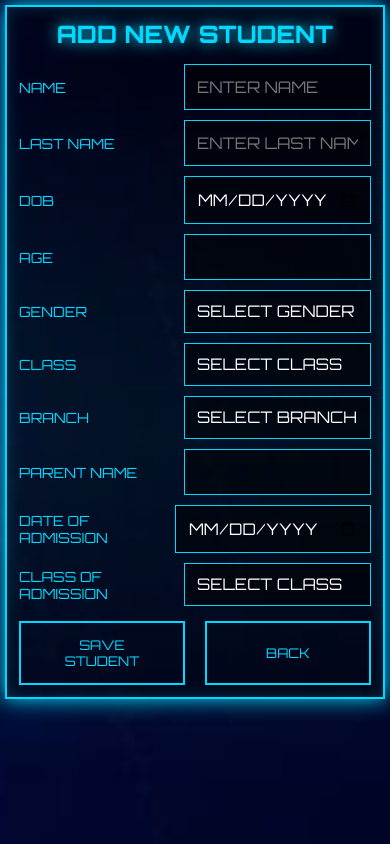
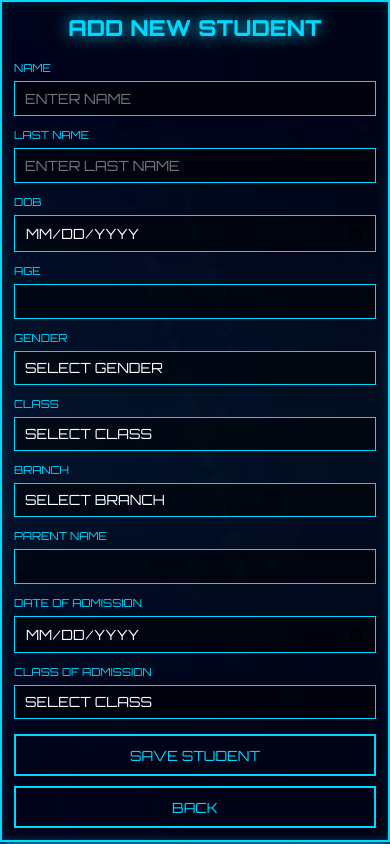
Before and after one commit to prabhu003007/sunday-school-management-system, a Flask app: page /add_student in a window 390 px wide. Run offline with Flask 3, Linux system fonts and the light colour scheme; data that the repository does not hold is empty.

Commit message:
Improved mobile form layout

```diff
--- a/templates/add_student.html
+++ b/templates/add_student.html
@@ -12,7 +12,7 @@
 body{
     width:100%;
     min-height:100vh;
-
+overflow-x:hidden;
     background:url("{{ url_for('static', filename='images/general.jpg') }}");
     background-size:cover;
     background-position:center;
@@ -61,7 +61,7 @@ input:focus{
     0 0 15px #00d9ff;
 }
 .panel{
-    width:100%;
+    width:98%;
     max-width:850px;
 
     padding:15px;
@@ -177,20 +177,62 @@ select option{
 @media(max-width:768px){
 
     body{
-        padding:5px;
+        padding:0;
+        align-items:flex-start;
     }
 
     .panel{
         width:100%;
         max-width:none;
+        margin:0;
         padding:12px;
+
+        border-radius:0;
+
+        box-shadow:
+        0 0 15px #00d9ff,
+        inset 0 0 10px rgba(0,217,255,.2);
+    }
+
+    .title{
+        font-size:22px;
+        margin-bottom:20px;
+    }
+
+    .form-group{
+        flex-direction:column;
+        align-items:flex-start;
+        gap:4px;
+        margin-bottom:12px;
+    }
+
+    .form-group label{
+        width:100%;
+        font-size:11px;
+        margin-bottom:2px;
+    }
+
+    .form-group input,
+    .form-group select{
+        width:100%;
+        height:42px;
+        padding:8px 10px;
+        font-size:14px;
+    }
+
+    .btn-area,
+    .button-area{
+        flex-direction:column;
+        gap:10px;
     }
 
     .btn{
         width:100%;
+        height:42px;
+        padding:0;
+        font-size:14px;
     }
-}
-</style>
+}</style>
 
 </head>
 
```
